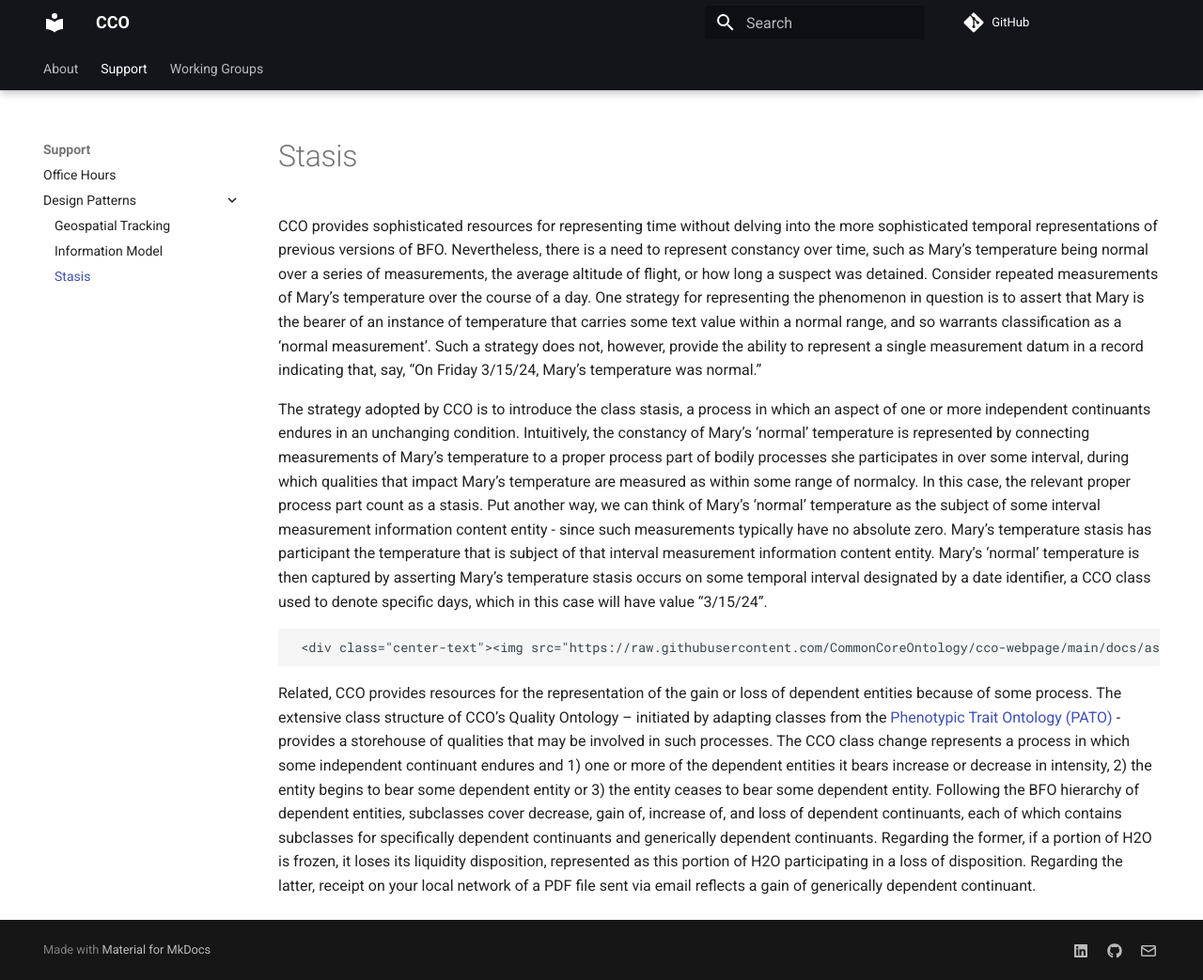
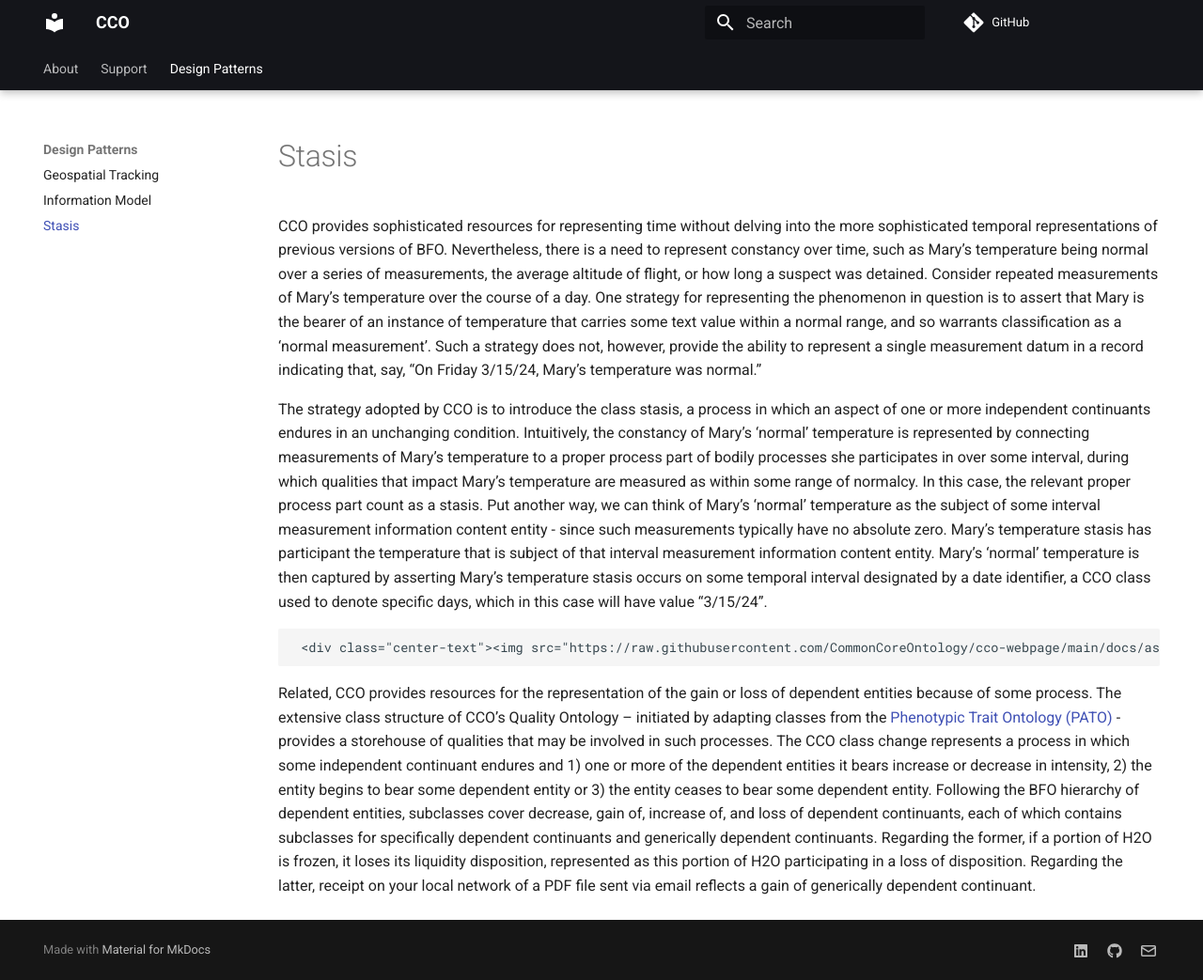
Before and after one commit to CommonCoreOntology/cco-webpage, an MkDocs documentation site: the page built from docs/stasis.md, in a window 1280 px wide and 1043 px high. Shown: the whole window at 94% size. Built offline with MkDocs 1.6.1 and Material for MkDocs 9.7.7, drawn with Linux system fonts in a browser that asks for light colours; comment, search, counter and statistics services are not loaded.

Commit message:
rearrangin

```diff
--- a/mkdocs.yml
+++ b/mkdocs.yml
@@ -27,11 +27,11 @@ nav:
     #- CCO FAQ: cco-faq.md
   - Support:
     - Office Hours: office-hours.md
-    - Design Patterns:
-      - Geospatial Tracking: geospatial-tracking.md
-      - Information Model: information.md
-      - Stasis: stasis.md
-  - Working Groups: working-groups.md
+    - Working Groups: working-groups.md
+  - Design Patterns:
+    - Geospatial Tracking: geospatial-tracking.md
+    - Information Model: information.md
+    - Stasis: stasis.md
 
 extra:
   social:
```
